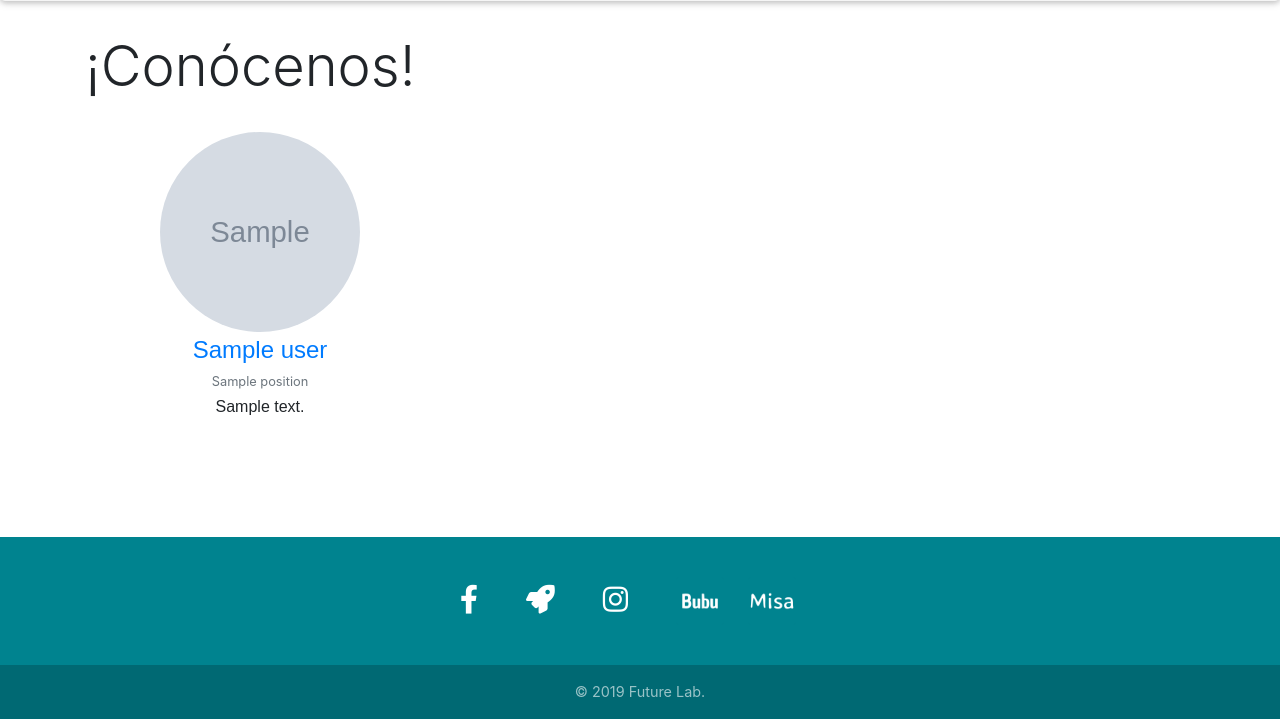
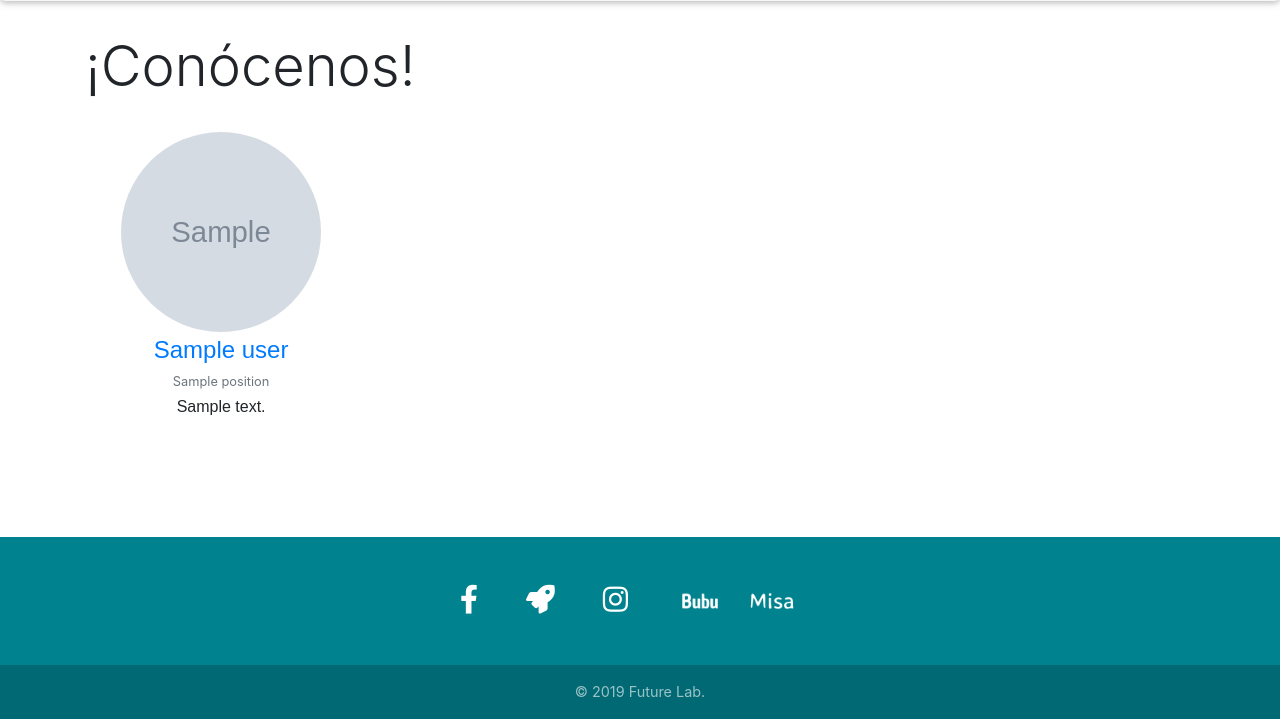
Before and after one commit to BubuDavid/Science_Week_UG, a Flask app: page / in a window 1280 px wide. Shown: the part 507-1226 px from the top of the page. Run offline with Flask 2, Linux system fonts and the light colour scheme; grey boxes marked "Sample" are stand-in pictures; a database or web service that is not in the repository returns one stand-in record (values such as "Sample title"); some libraries are stand-ins or nearby versions; some web fonts are replaced.

Commit message:
Git fixing

```diff
--- a/templates/index.html
+++ b/templates/index.html
@@ -26,10 +26,11 @@
 <h1 class="display-4"> ¡Conócenos! </h1>
 <br>
 
-<div class="row columns container">
-
+<div class="container">
+	<center>
+<div class="row columns">
 	{% for member in members %}
-		<div class="column is-one-third" style="margin-right: 50px; margin-left: 50px; text-align: center;">
+		<div class="column is-one-third" style="margin-right: 5%; margin-left: 1%; text-align: center;">
 			<!-- Photo -->
 			<img style="width: 200px; height: 200px" src="{{ member['Photo_link'] }}" alt="{{ member['Name'] }}" class="img-fluid rounded-circle">
 
@@ -49,6 +50,8 @@
 	{% endfor %}
 
 </div>
+	</center>
+</div>
 
 </div>
 
```
